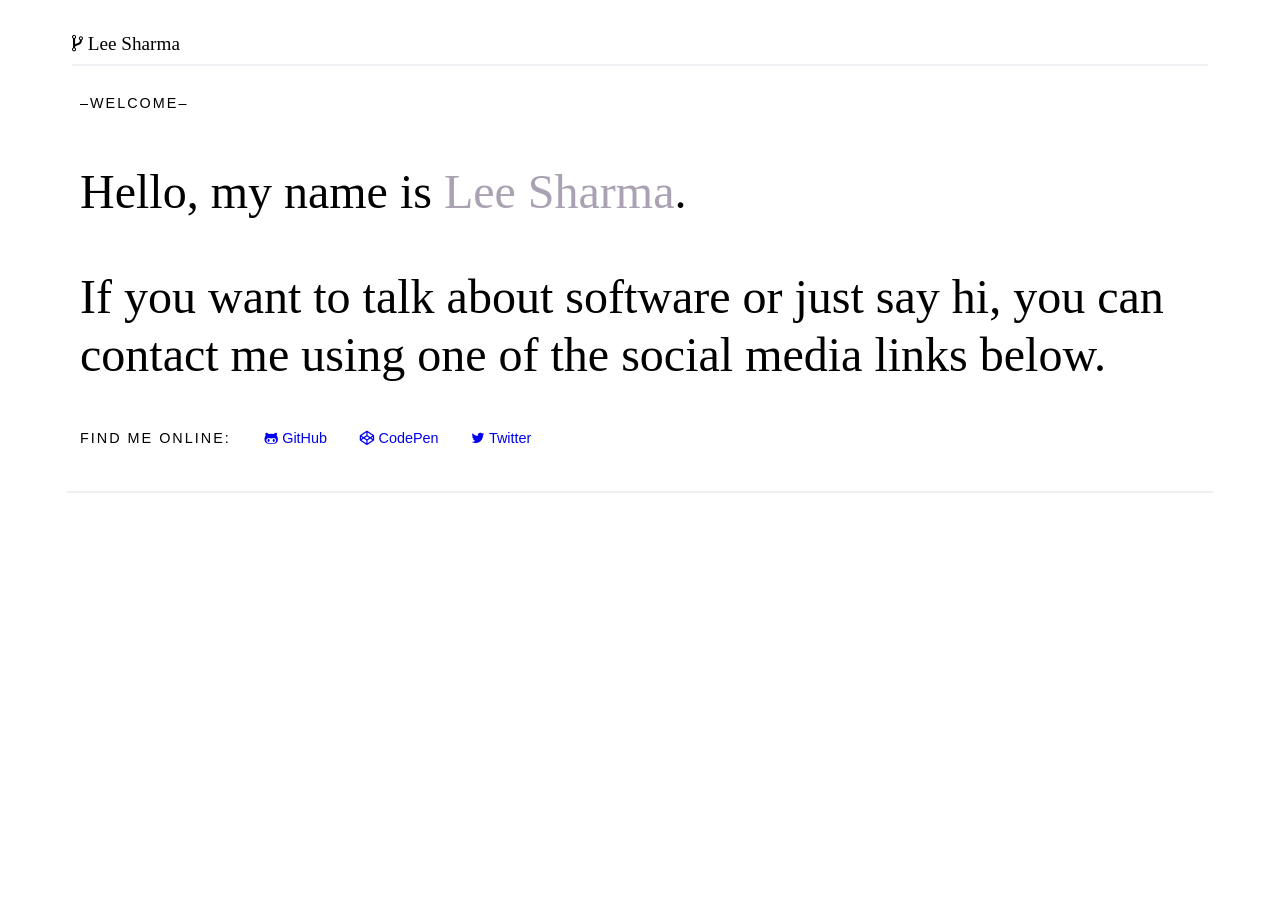
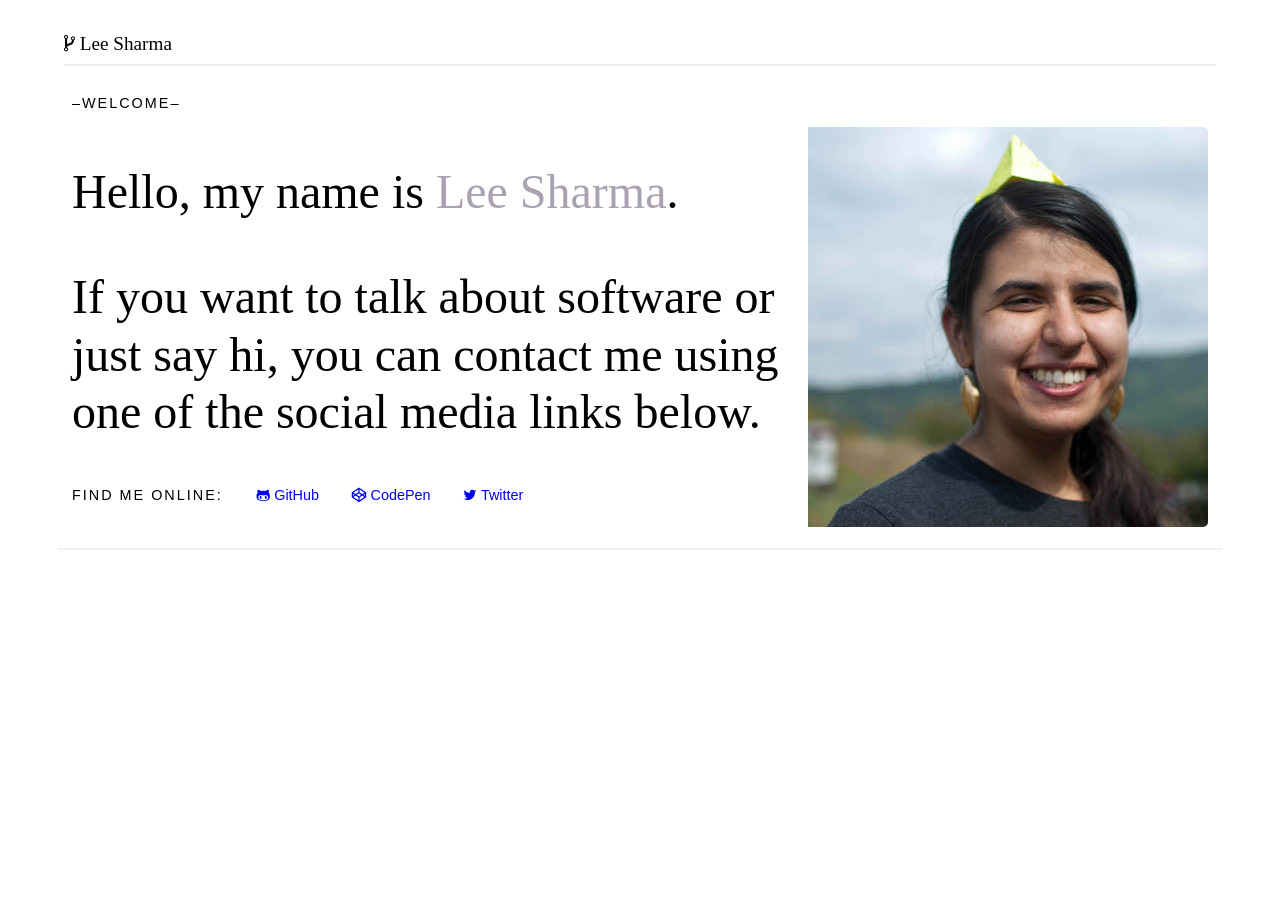
Before and after one commit to leesharma/leesharma.github.io, a Jekyll site: the page built from index.html, in a window 1280 px wide. Built offline with Jekyll 4.4.1, drawn with Linux system fonts in a browser that asks for light colours; nearby versions of some CDN libraries; some web fonts are replaced.

Commit message:
Add profile image
It still looks a bit off, but we're getting there.

At some point, I'm going to have to figure out how to break this CSS
into different files...

```diff
--- a/css/style.scss
+++ b/css/style.scss
@@ -23,6 +23,7 @@
 $small-screen: 600px !default;
 $medium-screen: 992px !default;
 $large-screen: 1200px !default;
+$xl: 1400px !default;
 
 $sm-h-margin: 1.5em; $sm-v-margin: 1.5em;
 
@@ -34,6 +35,10 @@
 html, body {
   height: 100%;
   background-color: $background;
+}
+body {
+  max-width: $xl;
+  margin-left: auto; margin-right: auto;
 }
 
 .clear { clear: both; }
@@ -283,6 +288,25 @@
     &:first-of-type { margin-top: 2em; }
   }
 }
+/* Profile */
+.center-block {
+  display: block;
+  margin-left: auto;
+  margin-right: auto;
+}
+.profile-picture {
+  // fallback (for small screens)
+  @extend .center-block;
+  border-radius: 5px;
+  max-width: 250px;
+
+  // special screen sizes
+  @media only screen and (min-width: $small-screen) { max-width: 400px; }
+  @media only screen and (min-width: $large-screen) {
+    float: right;
+    padding-left: 1em;
+  }
+}
 
 /* Portfolio */
 .full-width {
--- a/index.html
+++ b/index.html
@@ -4,6 +4,8 @@
 
 <section class="intro" id="intro">
   <h1>Welcome</h1>
+
+  <img class="profile-picture" alt="picture of me" src="img/little_hat.jpg" />
 
   <p>
     Hello, my name is <em>Lee Sharma</em>.
```
Also changed, not shown: img/little_hat.jpg (added).
